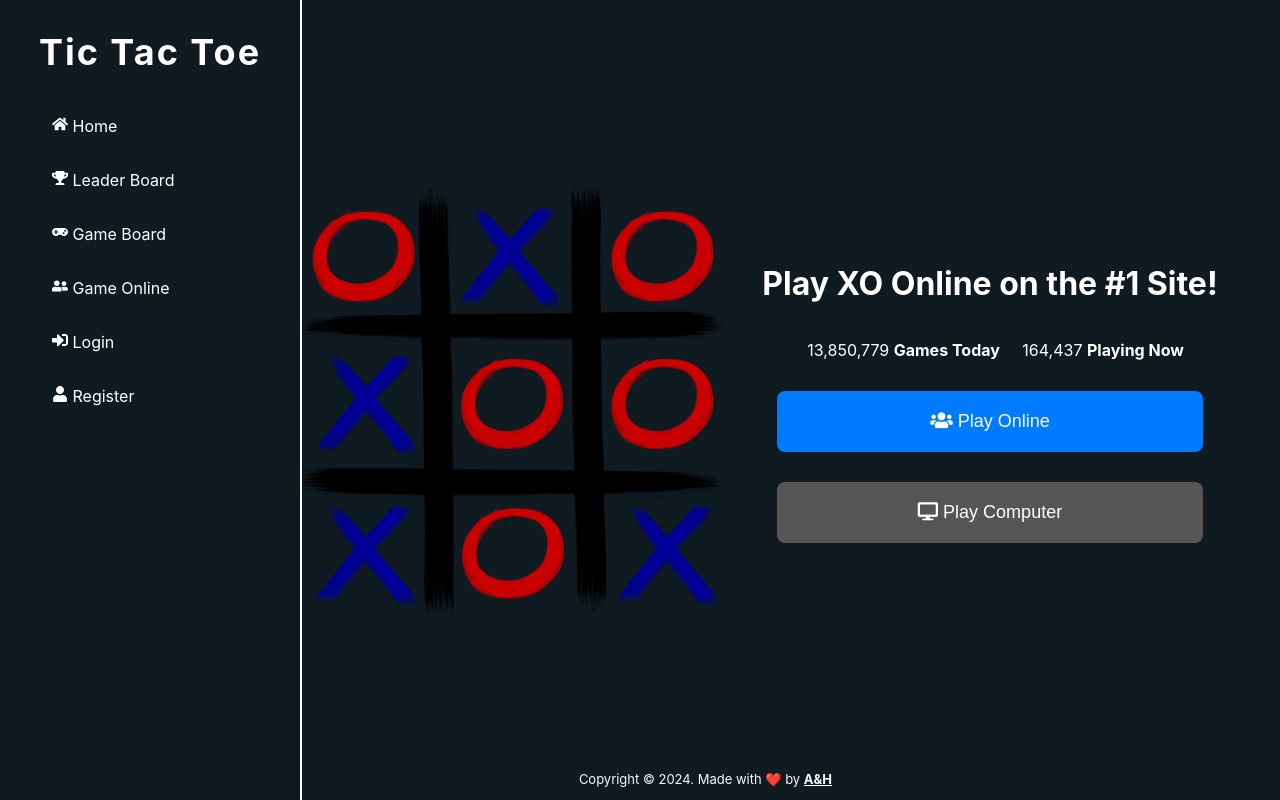
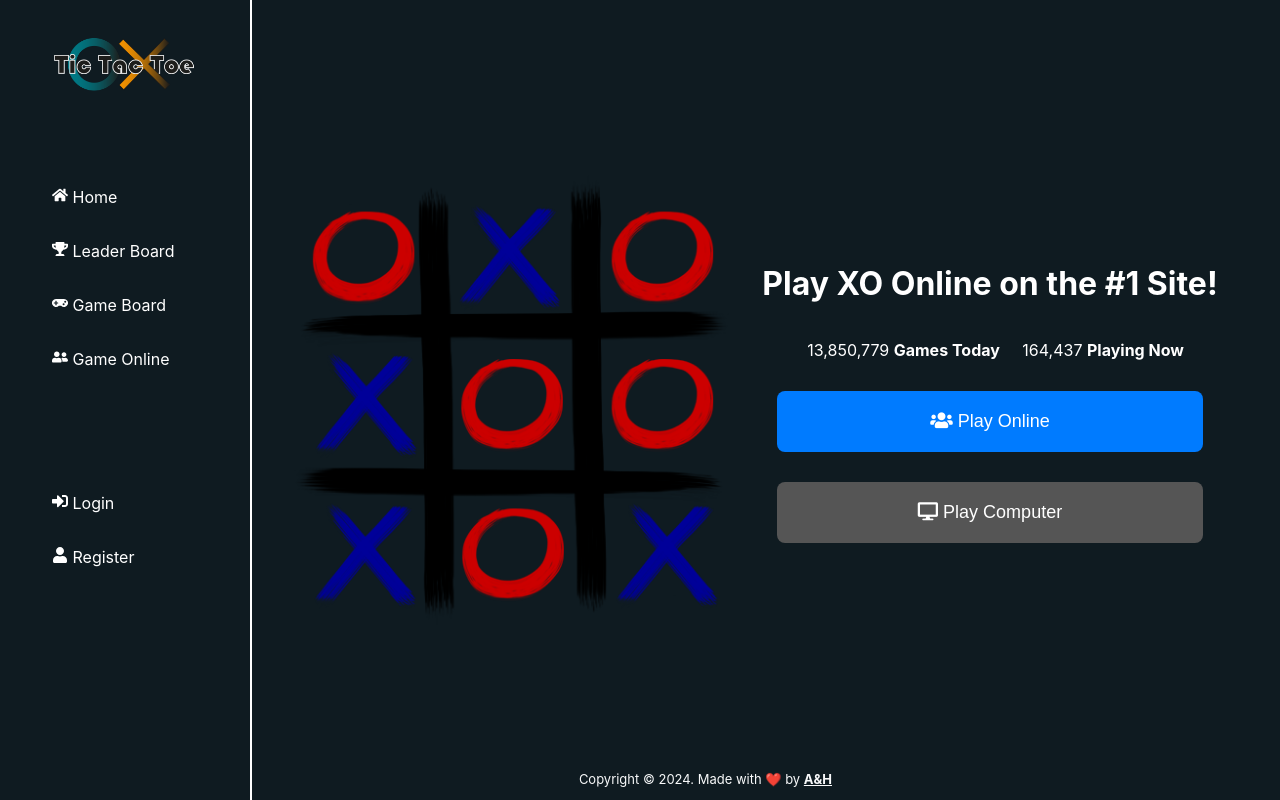
Before and after one commit to AllabouchAnas/Tic-Tac-Toe, a React (Create React App) app in the folder client/: page / in a window 1280 px wide. Built offline with nearby package versions, Linux system fonts and the light colour scheme.

Commit message:
Updating app logo

```diff
--- a/client/src/components/menu/SideBar.css
+++ b/client/src/components/menu/SideBar.css
@@ -1,7 +1,7 @@
 .sidebar {
     background-color: #0f1B21; /* Dark background color */
     color: #fff; /* Light text color */
-    width: 300px; /* Set the width of the sidebar */
+    width: 250px; /* Set the width of the sidebar */
     height: 100%; /* Make the sidebar full height */
     position: fixed; /* Fix the position of the sidebar */
     top: 0; /* Position it at the top */
@@ -11,20 +11,25 @@
   }
 
   .logo {
-    text-decoration: none;
-    color: #fff;
+    /* text-decoration: none; */
+    /* color: #fff; */
     display: block;
-    font-size: 24px; /* Increase the font size */
-    font-weight: bold; /* Make the font bold */
-    margin-bottom: 20px; /* Add some margin at the bottom */
-    text-align: center; /* Center-align the text */
-    letter-spacing: 2px; /* Add some letter spacing for better readability */
+    /* font-size: 24px;  */
+    /* font-weight: bold;  */
+    margin-bottom: 30px;
+    /* text-align: center; */
+    /* letter-spacing: 2px;  */
+  }
+
+  .logo img {
+    width: 100%;
+    height: 100%;
+    /* margin-bottom: -20px; */
   }
 
   .user-info,
-  .auth-links,
-  .sidebar-links {
-    margin-top: auto; /* Push the auth links to the bottom */
+  .auth-links {
+    margin-top: 100px;
   }
 
   .user-info a,
--- a/client/src/components/menu/SideBar.js
+++ b/client/src/components/menu/SideBar.js
@@ -4,6 +4,7 @@ import { FaHome, FaUser, FaSignInAlt, FaSignOutAlt, FaGamepad, FaUserFriends, Fa
 import { useLogout } from '../authentication/hooks/useLogout';
 import { useAuthContext } from '../authentication/hooks/useAuthContext';
 import './SideBar.css';
+import Logo from '../../img/logo.png'
 
 const SideBar = () => {
   const { logout } = useLogout();
@@ -17,7 +18,8 @@ const SideBar = () => {
     <header>
       <nav className="sidebar">
         <Link to="/" className="logo">
-          <h1>Tic Tac Toe</h1>
+          {/* <h1>Tic Tac Toe</h1> */}
+          <img src={ Logo }></img>
         </Link>
         <div className="sidebar-links">
           <Link to="/">
```
Also changed, not shown: client/src/img/logo.png (added).
